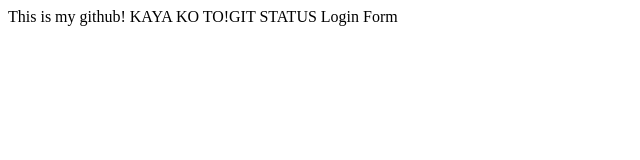
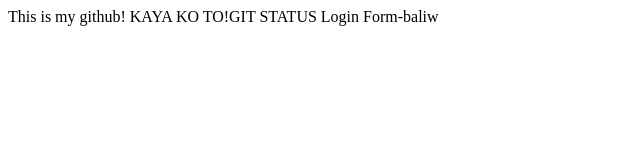
Before and after one commit to marcossriza/Grade-Portal, a plain HTML site: page index.html in a window 1280 px wide. Shown: the full height of the page, 0-640 px from the left. Drawn offline with Linux system fonts and the light colour scheme.

Commit message:
login form

```diff
--- /dev/null
+++ b/dir2/app2.js
@@ -0,0 +1 @@
+console.log(123);
--- a/index.html
+++ b/index.html
@@ -7,6 +7,6 @@
 
 <body>
 This is my github! KAYA KO TO!GIT STATUS
-Login Form
+Login Form-baliw
 </body>
 </html>
```
Also changed, not shown: log.txt (added), 1 other file.
